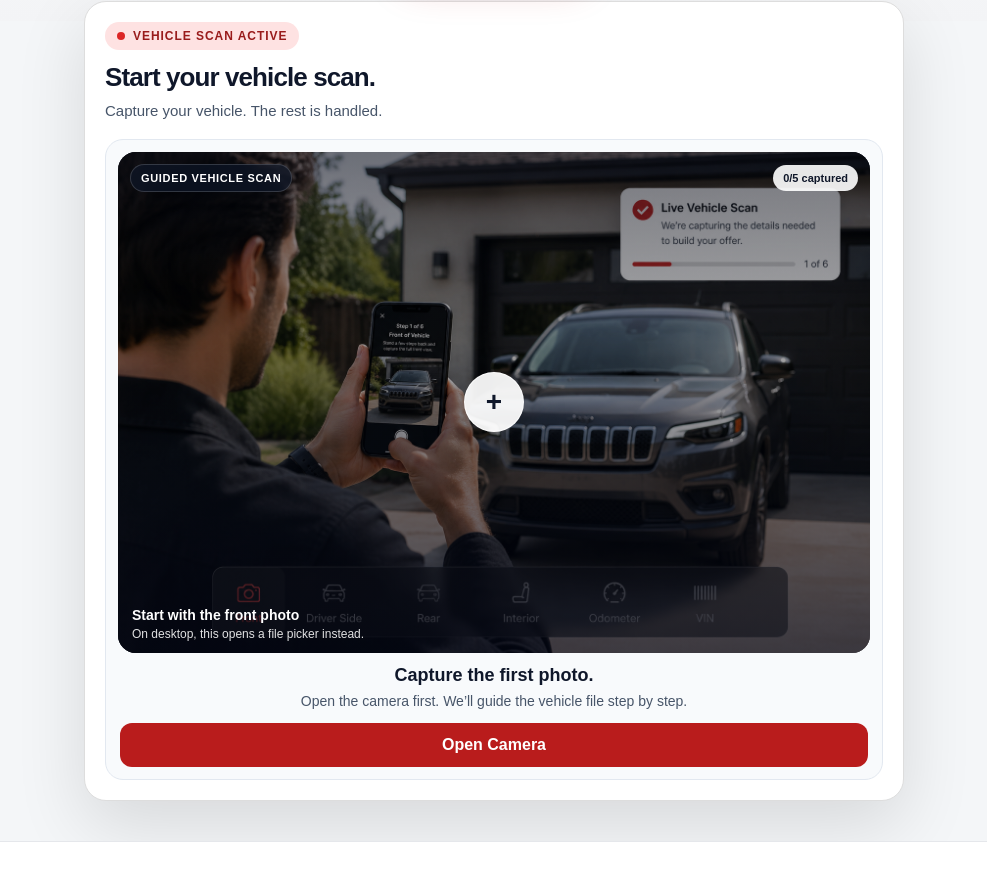
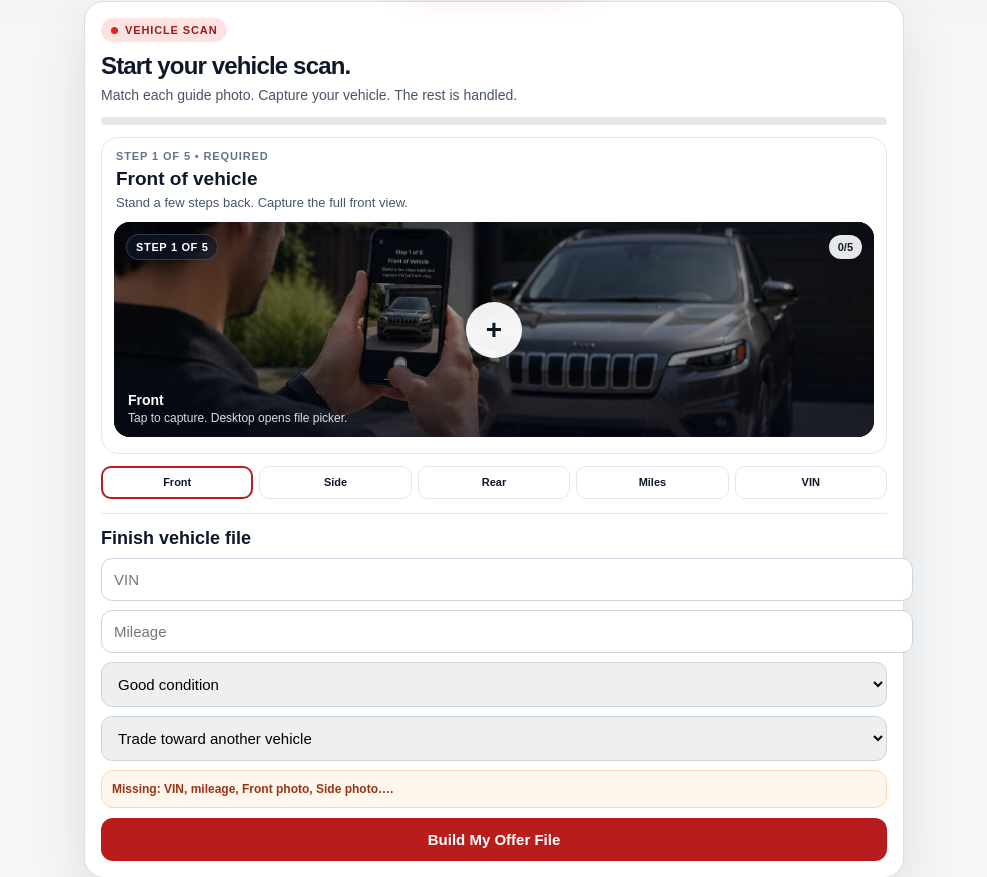
Before and after one commit to zlomke76-del/solacetrade, a Next.js app: page / in a window 1280 px wide. Shown: the part 455-1332 px from the top of the page, without its empty margins (146-1133 px from the left). Built offline with nearby package versions, Linux system fonts and the light colour scheme.

Commit message:
Update TradeDesk.tsx

```diff
--- a/components/TradeDesk.tsx
+++ b/components/TradeDesk.tsx
@@ -11,10 +11,10 @@ type TradeDeskProps = {
 type CaptureStep = {
   key: string;
   label: string;
+  shortLabel: string;
   help: string;
   requiredForOffer: boolean;
   image: string;
-  shortLabel: string;
 };
 
 const captureSteps: CaptureStep[] = [
@@ -22,15 +22,15 @@ const captureSteps: CaptureStep[] = [
     key: "front",
     label: "Front of vehicle",
     shortLabel: "Front",
-    help: "Stand a few steps back. Capture the full front view, including bumper, grille, and headlights.",
+    help: "Stand a few steps back. Capture the full front view.",
     requiredForOffer: true,
     image: "/images/vehicle_scan_01.png",
   },
   {
     key: "driverSide",
     label: "Driver side",
-    shortLabel: "Driver side",
-    help: "Capture the full driver side from bumper to bumper. Keep both wheels visible.",
+    shortLabel: "Side",
+    help: "Capture the full driver side from bumper to bumper.",
     requiredForOffer: true,
     image: "/images/vehicle_scan_02.png",
   },
@@ -38,15 +38,15 @@ const captureSteps: CaptureStep[] = [
     key: "rear",
     label: "Rear of vehicle",
     shortLabel: "Rear",
-    help: "Stand a few steps back. Capture the full rear view, including bumper and taillights.",
+    help: "Capture the full rear view including bumper and tailgate/trunk.",
     requiredForOffer: true,
     image: "/images/vehicle_scan_03.png",
   },
   {
     key: "odometer",
     label: "Odometer",
-    shortLabel: "Odometer",
-    help: "Capture the mileage clearly. Keep the display straight, sharp, and free of glare.",
+    shortLabel: "Miles",
+    help: "Capture the mileage clearly on the dash display.",
     requiredForOffer: true,
     image: "/images/vehicle_scan_04.png",
   },
@@ -54,7 +54,7 @@ const captureSteps: CaptureStep[] = [
     key: "vin",
     label: "VIN",
     shortLabel: "VIN",
-    help: "Capture the VIN clearly through the windshield or inside the door jamb. All characters should be readable.",
+    help: "Capture the VIN plate through the windshield or door jamb.",
     requiredForOffer: true,
     image: "/images/vehicle_scan_05.png",
   },
@@ -89,8 +89,8 @@ function emptyPhotos(): PhotoMap {
 const fieldStyle = {
   width: "100%",
   padding: 12,
-  marginBottom: 10,
-  borderRadius: 10,
+  marginBottom: 9,
+  borderRadius: 11,
   border: "1px solid #cbd5e1",
   fontSize: 15,
 };
@@ -121,25 +121,25 @@ export default function TradeDesk({ mode = "customer" }: TradeDeskProps) {
     const missing: string[] = [];
     if (!vin.trim()) missing.push("VIN");
     if (!mileageNumber) missing.push("mileage");
-    for (const step of captureSteps) {
+    captureSteps.forEach((step) => {
       if (!photos[step.key]) missing.push(`${step.shortLabel} photo`);
-    }
+    });
     return missing;
   }, [vin, mileageNumber, photos]);
 
   const offerAdmissible = missingItems.length === 0;
+
+  function openCameraOrFilePicker() {
+    setStarted(true);
+    window.setTimeout(() => fileInputRef.current?.click(), 0);
+  }
 
   function handlePhoto(event: ChangeEvent<HTMLInputElement>) {
     const file = event.target.files?.[0] ?? null;
     if (!file || !currentStep) return;
 
     setStarted(true);
-    setResult(null);
-
-    setPhotos((previous) => ({
-      ...previous,
-      [currentStep.key]: file,
-    }));
+    setPhotos((previous) => ({ ...previous, [currentStep.key]: file }));
 
     if (stepIndex < captureSteps.length - 1) {
       setStepIndex((index) => index + 1);
@@ -152,19 +152,16 @@ export default function TradeDesk({ mode = "customer" }: TradeDeskProps) {
     if (isInternal) {
       setResult({
         kind: "packet",
-        title: offerAdmissible
-          ? "Manager Evaluation Packet Ready"
-          : "Incomplete Evaluation Packet",
+        title: offerAdmissible ? "Manager Packet Ready" : "Packet Incomplete",
         confidence: offerAdmissible && scanComplete ? "High" : offerAdmissible ? "Medium" : "Low",
         admissibility: offerAdmissible ? "PASS" : "PARTIAL",
         lines: [
           offerAdmissible
-            ? "Core offer state is present: VIN, mileage, and all five guided photos."
-            : `Missing state: ${missingItems.join(", ")}. Manager review can proceed, but the packet must be treated as incomplete.`,
+            ? "Core offer state is present."
+            : `Missing state: ${missingItems.join(", ")}.`,
           `Captured photos: ${capturedCount} of ${captureSteps.length}.`,
-          `Intent: ${intent === "trade" ? "Trade toward purchase" : intent === "sell" ? "Sell vehicle" : "Value exploration"}.`,
+          `Intent: ${intent === "trade" ? "Trade" : intent === "sell" ? "Sell" : "Checking value"}.`,
           "Recall check: pending real NHTSA integration.",
-          "Route target: Used Car Manager.",
         ],
       });
       return;
@@ -178,7 +175,7 @@ export default function TradeDesk({ mode = "customer" }: TradeDeskProps) {
         admissibility: "PARTIAL",
         lines: [
           `Missing: ${missingItems.join(", ")}.`,
-          "Complete the guided capture to unlock a stronger preliminary cash offer.",
+          "Complete the file to unlock a stronger preliminary offer.",
           "Open recall check: pending VIN verification.",
         ],
       });
@@ -187,34 +184,23 @@ export default function TradeDesk({ mode = "customer" }: TradeDeskProps) {
 
     let base = 26500;
     base -= mileageNumber * 0.045;
-
     if (condition === "excellent") base += 1250;
     if (condition === "fair") base -= 2000;
     if (condition === "needs_work") base -= 4500;
     if (intent === "sell") base -= 500;
     if (scanComplete) base += 750;
 
-    const offer = Math.max(7500, Math.round(base));
-
     setResult({
       kind: "offer",
-      title: `Preliminary Cash Offer: ${formatMoney(offer)}`,
+      title: `Preliminary Cash Offer: ${formatMoney(Math.max(7500, Math.round(base)))}`,
       confidence: scanComplete ? "High" : "Medium",
       admissibility: "PASS",
       lines: [
-        "Core offer state verified: VIN, mileage, and all five guided photos are present.",
+        "Core offer state verified.",
         "Open recall check: pending real NHTSA integration.",
         "Vehicle file ready for Brenham CDJR review.",
       ],
     });
-  }
-
-  function openCameraOrFilePicker() {
-    if (!started) setStarted(true);
-
-    window.setTimeout(() => {
-      fileInputRef.current?.click();
-    }, 0);
   }
 
   function resetScan() {
@@ -232,38 +218,30 @@ export default function TradeDesk({ mode = "customer" }: TradeDeskProps) {
     setResult(null);
   }
 
-  function renderCapturePreview({ startMode = false }: { startMode?: boolean }) {
-    const displayStep = startMode ? captureSteps[0] : currentStep;
-
+  function renderCaptureSurface() {
     return (
-      <label
+      <button
+        type="button"
+        onClick={openCameraOrFilePicker}
         style={{
           position: "relative",
-          display: "block",
-          minHeight: startMode ? 230 : 250,
-          borderRadius: 18,
+          width: "100%",
+          minHeight: 215,
+          border: "none",
+          borderRadius: 16,
           overflow: "hidden",
           cursor: "pointer",
+          padding: 0,
           background: "#020617",
-          boxShadow: "inset 0 0 0 1px rgba(255,255,255,0.10)",
+          textAlign: "left",
         }}
       >
-        <input
-          type="file"
-          accept="image/*"
-          capture="environment"
-          ref={fileInputRef}
-          onChange={handlePhoto}
-          style={{ display: "none" }}
-        />
-
         <img
-          src={displayStep.image}
-          alt={`${displayStep.label} capture reference`}
+          src={currentStep.image}
+          alt={`${currentStep.label} guide`}
           style={{
             width: "100%",
-            height: "100%",
-            minHeight: startMode ? 230 : 250,
+            height: 215,
             display: "block",
             objectFit: "cover",
             filter: "brightness(0.72)",
@@ -275,7 +253,7 @@ export default function TradeDesk({ mode = "customer" }: TradeDeskProps) {
             position: "absolute",
             inset: 0,
             background:
-              "linear-gradient(180deg, rgba(2,6,23,0.36) 0%, rgba(2,6,23,0.08) 38%, rgba(2,6,23,0.60) 100%)",
+              "linear-gradient(180deg, rgba(2,6,23,0.40) 0%, rgba(2,6,23,0.08) 44%, rgba(2,6,23,0.62) 100%)",
           }}
         />
 
@@ -286,40 +264,39 @@ export default function TradeDesk({ mode = "customer" }: TradeDeskProps) {
             left: 12,
             right: 12,
             display: "flex",
+            justifyContent: "space-between",
+            gap: 8,
             alignItems: "center",
-            justifyContent: "space-between",
-            gap: 10,
             color: "white",
           }}
         >
-          <div
+          <span
             style={{
-              padding: "7px 10px",
+              padding: "6px 9px",
               borderRadius: 999,
-              background: "rgba(15,23,42,0.66)",
+              background: "rgba(15,23,42,0.65)",
               border: "1px solid rgba(255,255,255,0.16)",
               fontSize: 11,
               fontWeight: 900,
               letterSpacing: "0.06em",
               textTransform: "uppercase",
-              backdropFilter: "blur(10px)",
             }}
           >
-            {startMode ? "Guided vehicle scan" : `Step ${stepIndex + 1} of ${captureSteps.length}`}
-          </div>
+            Step {stepIndex + 1} of {captureSteps.length}
+          </span>
 
-          <div
+          <span
             style={{
-              padding: "7px 10px",
+              padding: "6px 9px",
               borderRadius: 999,
-              background: "rgba(255,255,255,0.90)",
+              background: "rgba(255,255,255,0.9)",
               color: "#0f172a",
               fontSize: 11,
               fontWeight: 900,
             }}
           >
-            {capturedCount}/{captureSteps.length} captured
-          </div>
+            {capturedCount}/{captureSteps.length}
+          </span>
         </div>
 
         <div
@@ -333,17 +310,16 @@ export default function TradeDesk({ mode = "customer" }: TradeDeskProps) {
         >
           <div
             style={{
-              width: 58,
-              height: 58,
+              width: 56,
+              height: 56,
               borderRadius: "50%",
-              background: "rgba(255,255,255,0.93)",
+              background: "rgba(255,255,255,0.94)",
               color: "#0f172a",
               display: "grid",
               placeItems: "center",
-              boxShadow: "0 18px 42px rgba(0,0,0,0.34)",
-              border: "1px solid rgba(255,255,255,0.75)",
+              boxShadow: "0 16px 34px rgba(0,0,0,0.34)",
               fontSize: 28,
-              fontWeight: 800,
+              fontWeight: 900,
               lineHeight: 1,
             }}
           >
@@ -360,16 +336,12 @@ export default function TradeDesk({ mode = "customer" }: TradeDeskProps) {
             color: "white",
           }}
         >
-          <strong style={{ display: "block", fontSize: 14 }}>
-            {startMode ? "Start with the front photo" : displayStep.label}
-          </strong>
-          <span style={{ display: "block", marginTop: 4, fontSize: 12, opacity: 0.88 }}>
-            {startMode
-              ? "On desktop, this opens a file picker instead."
-              : `Tap to capture the ${displayStep.label.toLowerCase()}.`}
+          <strong style={{ display: "block", fontSize: 14 }}>{currentStep.shortLabel}</strong>
+          <span style={{ display: "block", marginTop: 3, fontSize: 12, opacity: 0.86 }}>
+            Tap to capture. Desktop opens file picker.
           </span>
         </div>
-      </label>
+      </button>
     );
   }
 
@@ -377,109 +349,68 @@ export default function TradeDesk({ mode = "customer" }: TradeDeskProps) {
     <div
       style={{
         border: isInternal ? "1px solid rgba(255,255,255,0.16)" : "1px solid #ddd",
-        borderRadius: 22,
-        padding: 20,
+        borderRadius: 20,
+        padding: 16,
         background: "white",
         boxShadow: isInternal
           ? "0 28px 80px rgba(0,0,0,0.34)"
-          : "0 24px 70px rgba(0,0,0,0.12)",
+          : "0 20px 54px rgba(0,0,0,0.10)",
       }}
     >
-      <div style={{ marginBottom: 16 }}>
+      <input
+        type="file"
+        accept="image/*"
+        capture="environment"
+        ref={fileInputRef}
+        onChange={handlePhoto}
+        style={{ display: "none" }}
+      />
+
+      <div style={{ marginBottom: 12 }}>
         <div
           style={{
             display: "inline-flex",
             alignItems: "center",
-            gap: 8,
-            padding: "7px 12px",
+            gap: 7,
+            padding: "6px 10px",
             borderRadius: 999,
             background: isInternal ? "#e0f2fe" : "#fee2e2",
             color: isInternal ? "#075985" : "#991b1b",
             fontWeight: 900,
-            fontSize: 12,
+            fontSize: 11,
             letterSpacing: "0.08em",
             textTransform: "uppercase",
           }}
         >
           <span
             style={{
-              width: 8,
-              height: 8,
+              width: 7,
+              height: 7,
               borderRadius: 999,
               background: isInternal ? "#0284c7" : "#dc2626",
             }}
           />
-          {isInternal ? "Internal Manager Routing" : "Vehicle Scan Active"}
+          {isInternal ? "Manager Routing" : "Vehicle Scan"}
         </div>
 
-        <h2 style={{ margin: "12px 0 7px", fontSize: 26, letterSpacing: "-0.035em" }}>
-          {isInternal ? "Build the manager evaluation packet." : "Start your vehicle scan."}
+        <h2 style={{ margin: "10px 0 5px", fontSize: 24, letterSpacing: "-0.035em" }}>
+          {isInternal ? "Build manager packet." : "Start your vehicle scan."}
         </h2>
 
-        <p style={{ margin: 0, color: "#475569", fontSize: 15, lineHeight: 1.5 }}>
+        <p style={{ margin: 0, color: "#475569", fontSize: 14, lineHeight: 1.45 }}>
           {isInternal
-            ? "Capture the vehicle once, preserve the state, and route a clean packet to the used car manager."
-            : "Capture your vehicle. The rest is handled."}
+            ? "Capture once and route a clean packet."
+            : "Match each guide photo. Capture your vehicle. The rest is handled."}
         </p>
       </div>
 
-      {!started ? (
       <div
         style={{
-            padding: 12,
-            border: "1px solid #e2e8f0",
-            borderRadius: 18,
-            background: "#f8fafc",
-          }}
-        >
-          {renderCapturePreview({ startMode: true })}
-
-          <div style={{ padding: "12px 2px 0", textAlign: "center" }}>
-            <h3 style={{ margin: "0 0 5px", fontSize: 18 }}>
-              {isInternal ? "Start sales-floor evaluation" : "Capture the first photo."}
-            </h3>
-            <p
-              style={{
-                margin: "0 auto 12px",
-                maxWidth: 480,
-                color: "#475569",
-                lineHeight: 1.45,
-                fontSize: 14,
-              }}
-            >
-              {isInternal
-                ? "Designed for consultants capturing a trade while the customer is at the dealership."
-                : "Open the camera first. We’ll guide the vehicle file step by step."}
-            </p>
-
-            <button
-              type="button"
-              onClick={openCameraOrFilePicker}
-              style={{
-                width: "100%",
-                padding: 13,
-                background: isInternal ? "#0f172a" : "#b91c1c",
-                color: "white",
-                border: "none",
-                borderRadius: 12,
-                fontSize: 16,
-                fontWeight: 900,
-                cursor: "pointer",
-              }}
-            >
-              {isInternal ? "Start Internal Evaluation" : "Open Camera"}
-            </button>
-          </div>
-        </div>
-      ) : (
-        <>
-          <div
-            style={{
-              height: 10,
+          height: 8,
           background: "#e5e7eb",
           borderRadius: 999,
           overflow: "hidden",
-              marginBottom: 16,
+          marginBottom: 12,
         }}
       >
         <div
@@ -494,87 +425,81 @@ export default function TradeDesk({ mode = "customer" }: TradeDeskProps) {
 
       <div
         style={{
-              display: "grid",
-              gridTemplateColumns: "1fr",
-              gap: 14,
-              marginBottom: 18,
+          padding: 12,
+          border: "1px solid #e2e8f0",
+          borderRadius: 17,
+          background: "#fff",
+          marginBottom: 12,
         }}
       >
+        <div style={{ padding: "0 2px 10px" }}>
           <div
             style={{
-                padding: 12,
-                border: "1px solid #e2e8f0",
-                borderRadius: 18,
-                background: "#fff",
-              }}
-            >
-              <div style={{ padding: "4px 4px 12px" }}>
-                <div
-                  style={{
-                    fontSize: 12,
+              fontSize: 11,
               fontWeight: 900,
               color: "#64748b",
               textTransform: "uppercase",
               letterSpacing: "0.08em",
             }}
           >
-                  Step {stepIndex + 1} of {captureSteps.length}
-                  {currentStep.requiredForOffer ? " • Required for offer" : ""}
+            Step {stepIndex + 1} of {captureSteps.length} • Required
           </div>
 
-                <h3 style={{ margin: "8px 0 6px", fontSize: 22 }}>{currentStep.label}</h3>
-                <p style={{ margin: 0, color: "#475569", lineHeight: 1.45 }}>{currentStep.help}</p>
+          <h3 style={{ margin: "6px 0 4px", fontSize: 19 }}>{currentStep.label}</h3>
+          <p style={{ margin: 0, color: "#475569", fontSize: 13, lineHeight: 1.35 }}>
+            {currentStep.help}
+          </p>
         </div>
 
-              {renderCapturePreview({ startMode: false })}
+        {renderCaptureSurface()}
       </div>
 
       <div
         style={{
           display: "grid",
-                gridTemplateColumns: "repeat(2, minmax(0, 1fr))",
-                gap: 10,
+          gridTemplateColumns: "repeat(5, minmax(0, 1fr))",
+          gap: 6,
+          marginBottom: 14,
         }}
       >
         {captureSteps.map((step, index) => (
           <button
             key={step.key}
             type="button"
-                  onClick={() => setStepIndex(index)}
+            onClick={() => {
+              setStarted(true);
+              setStepIndex(index);
+            }}
             style={{
-                    padding: 12,
-                    borderRadius: 12,
+              padding: "8px 4px",
+              borderRadius: 10,
               border:
                 stepIndex === index
                   ? `2px solid ${isInternal ? "#0f172a" : "#b91c1c"}`
                   : "1px solid #e2e8f0",
               background: photos[step.key] ? "#ecfdf5" : "#ffffff",
               color: photos[step.key] ? "#065f46" : "#0f172a",
-                    textAlign: "left",
+              textAlign: "center",
               cursor: "pointer",
+              fontSize: 11,
+              fontWeight: 900,
+              lineHeight: 1.15,
             }}
           >
-                  <strong style={{ display: "block", fontSize: 13 }}>
             {photos[step.key] ? "✓ " : ""}
             {step.shortLabel}
-                  </strong>
-                  <span style={{ fontSize: 12, color: "#64748b" }}>
-                    {photos[step.key] ? "Captured" : "Required"}
-                  </span>
           </button>
         ))}
-            </div>
       </div>
 
       <div
         style={{
           borderTop: "1px solid #e2e8f0",
-              paddingTop: 18,
-              marginTop: 10,
+          paddingTop: 14,
         }}
       >
-            <h3 style={{ margin: "0 0 12px" }}>
-              {isInternal ? "Complete evaluation packet" : "Finish vehicle file"}
+        <h3 style={{ margin: "0 0 9px", fontSize: 18 }}>
+          {isInternal ? "Complete packet" : "Finish vehicle file"}
         </h3>
 
         {isInternal && (
@@ -585,7 +510,6 @@ export default function TradeDesk({ mode = "customer" }: TradeDeskProps) {
               onChange={(event) => setSalesperson(event.target.value)}
               style={fieldStyle}
             />
-
             <input
               placeholder="Customer name"
               value={customerName}
@@ -621,11 +545,7 @@ export default function TradeDesk({ mode = "customer" }: TradeDeskProps) {
           <option value="needs_work">Needs work</option>
         </select>
 
-            <select
-              value={intent}
-              onChange={(event) => setIntent(event.target.value)}
-              style={fieldStyle}
-            >
+        <select value={intent} onChange={(event) => setIntent(event.target.value)} style={fieldStyle}>
           <option value="trade">Trade toward another vehicle</option>
           <option value="sell">Sell my vehicle</option>
           <option value="checking">Just checking value</option>
@@ -643,20 +563,20 @@ export default function TradeDesk({ mode = "customer" }: TradeDeskProps) {
 
         <div
           style={{
-                padding: 12,
+            padding: 10,
             borderRadius: 12,
             background: offerAdmissible ? "#ecfdf5" : "#fff7ed",
             border: offerAdmissible ? "1px solid #bbf7d0" : "1px solid #fed7aa",
             color: offerAdmissible ? "#065f46" : "#9a3412",
-                marginBottom: 12,
-                fontSize: 13,
+            marginBottom: 10,
+            fontSize: 12,
             fontWeight: 800,
-                lineHeight: 1.45,
+            lineHeight: 1.35,
           }}
         >
           {offerAdmissible
-                ? "Admissibility PASS: offer state is complete."
-                : `Range only until complete. Missing: ${missingItems.join(", ")}.`}
+            ? "Ready: offer state is complete."
+            : `Missing: ${missingItems.slice(0, 4).join(", ")}${missingItems.length > 4 ? "…" : ""}.`}
         </div>
 
         <button
@@ -664,12 +584,12 @@ export default function TradeDesk({ mode = "customer" }: TradeDeskProps) {
           onClick={buildOfferFile}
           style={{
             width: "100%",
-                padding: 14,
+            padding: 13,
             background: isInternal ? "#0f172a" : "#b91c1c",
             color: "white",
             border: "none",
             borderRadius: 12,
-                fontSize: 16,
+            fontSize: 15,
             fontWeight: 900,
             cursor: "pointer",
           }}
@@ -681,34 +601,34 @@ export default function TradeDesk({ mode = "customer" }: TradeDeskProps) {
       {result && (
         <div
           style={{
-                marginTop: 20,
-                padding: 20,
+            marginTop: 16,
+            padding: 16,
             background: "#f8fafc",
             borderRadius: 16,
             border: "1px solid #e2e8f0",
           }}
         >
-              <strong style={{ fontSize: 20, display: "block" }}>{result.title}</strong>
+          <strong style={{ fontSize: 18, display: "block" }}>{result.title}</strong>
 
           <div
             style={{
               display: "grid",
               gridTemplateColumns: "repeat(3, minmax(0, 1fr))",
-                  gap: 8,
-                  marginTop: 12,
+              gap: 7,
+              marginTop: 10,
             }}
           >
-                <span style={{ padding: 10, borderRadius: 10, background: "white", fontSize: 12 }}>
+            <span style={{ padding: 9, borderRadius: 10, background: "white", fontSize: 11 }}>
               <strong>Confidence</strong>
               <br />
               {result.confidence}
             </span>
-                <span style={{ padding: 10, borderRadius: 10, background: "white", fontSize: 12 }}>
-                  <strong>Admissibility</strong>
+            <span style={{ padding: 9, borderRadius: 10, background: "white", fontSize: 11 }}>
+              <strong>State</strong>
               <br />
               {result.admissibility}
             </span>
-                <span style={{ padding: 10, borderRadius: 10, background: "white", fontSize: 12 }}>
+            <span style={{ padding: 9, borderRadius: 10, background: "white", fontSize: 11 }}>
               <strong>Photos</strong>
               <br />
               {capturedCount}/{captureSteps.length}
@@ -716,7 +636,7 @@ export default function TradeDesk({ mode = "customer" }: TradeDeskProps) {
           </div>
 
           {result.lines.map((line) => (
-                <p key={line} style={{ margin: "10px 0 0", color: "#334155", lineHeight: 1.5 }}>
+            <p key={line} style={{ margin: "9px 0 0", color: "#334155", lineHeight: 1.45, fontSize: 13 }}>
               {line}
             </p>
           ))}
@@ -724,17 +644,17 @@ export default function TradeDesk({ mode = "customer" }: TradeDeskProps) {
           {isInternal && (
             <div
               style={{
-                    marginTop: 12,
-                    padding: 12,
+                marginTop: 10,
+                padding: 10,
                 borderRadius: 12,
                 background: "white",
                 border: "1px solid #e2e8f0",
-                    fontSize: 13,
+                fontSize: 12,
                 color: "#334155",
-                    lineHeight: 1.5,
+                lineHeight: 1.45,
               }}
             >
-                  <strong>Internal packet context</strong>
+              <strong>Internal context</strong>
               <br />
               Salesperson: {salesperson || "Not entered"}
               <br />
@@ -744,9 +664,8 @@ export default function TradeDesk({ mode = "customer" }: TradeDeskProps) {
             </div>
           )}
 
-              <p style={{ fontSize: 13, marginTop: 12, color: "#64748b", lineHeight: 1.5 }}>
-                Subject to final inspection, title verification, recall status, payoff
-                confirmation, market conditions, and condition match.
+          <p style={{ fontSize: 12, marginTop: 10, color: "#64748b", lineHeight: 1.45 }}>
+            Subject to final inspection, title verification, recall status, payoff confirmation, market conditions, and condition match.
           </p>
 
           <input
@@ -761,12 +680,12 @@ export default function TradeDesk({ mode = "customer" }: TradeDeskProps) {
             style={{
               width: "100%",
               marginTop: 2,
-                  padding: 14,
+              padding: 13,
               background: "#111827",
               color: "white",
               border: "none",
               borderRadius: 12,
-                  fontSize: 16,
+              fontSize: 15,
               fontWeight: 900,
               cursor: "pointer",
             }}
@@ -779,13 +698,13 @@ export default function TradeDesk({ mode = "customer" }: TradeDeskProps) {
             onClick={resetScan}
             style={{
               width: "100%",
-                  marginTop: 10,
-                  padding: 12,
+              marginTop: 9,
+              padding: 11,
               background: "transparent",
               color: "#334155",
               border: "1px solid #cbd5e1",
               borderRadius: 12,
-                  fontSize: 15,
+              fontSize: 14,
               cursor: "pointer",
             }}
           >
@@ -793,8 +712,6 @@ export default function TradeDesk({ mode = "customer" }: TradeDeskProps) {
           </button>
         </div>
       )}
-        </>
-      )}
     </div>
   );
 }
```
Lines whose indentation alone changed are shown as unchanged.
